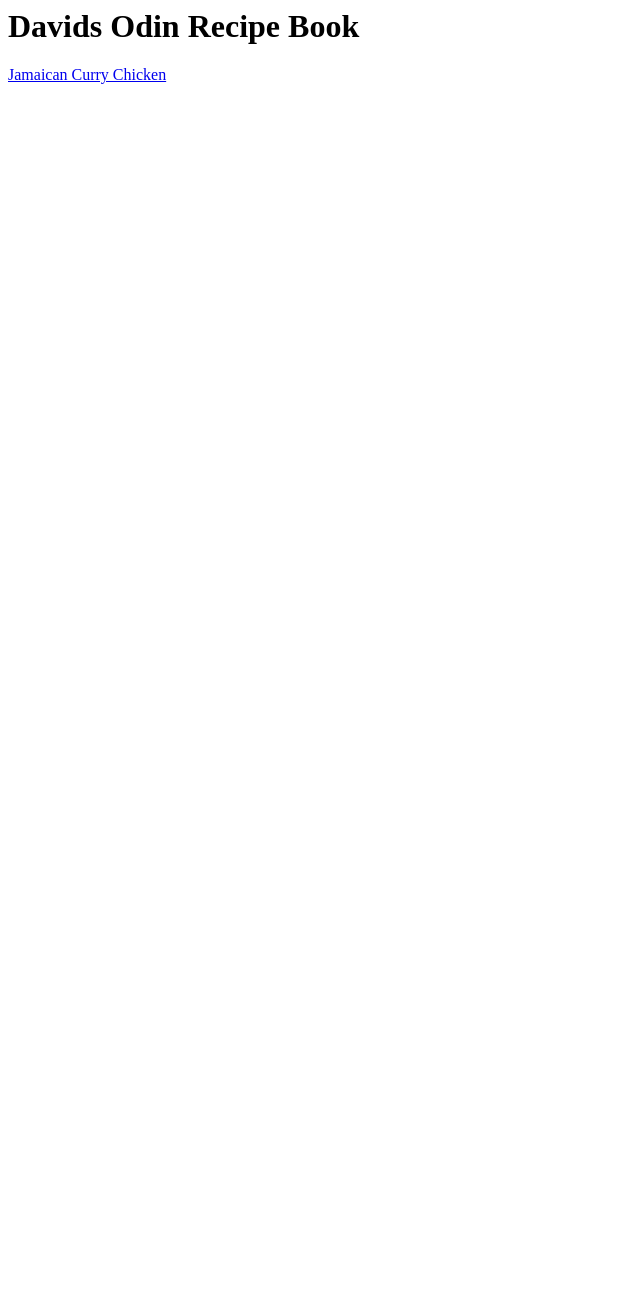
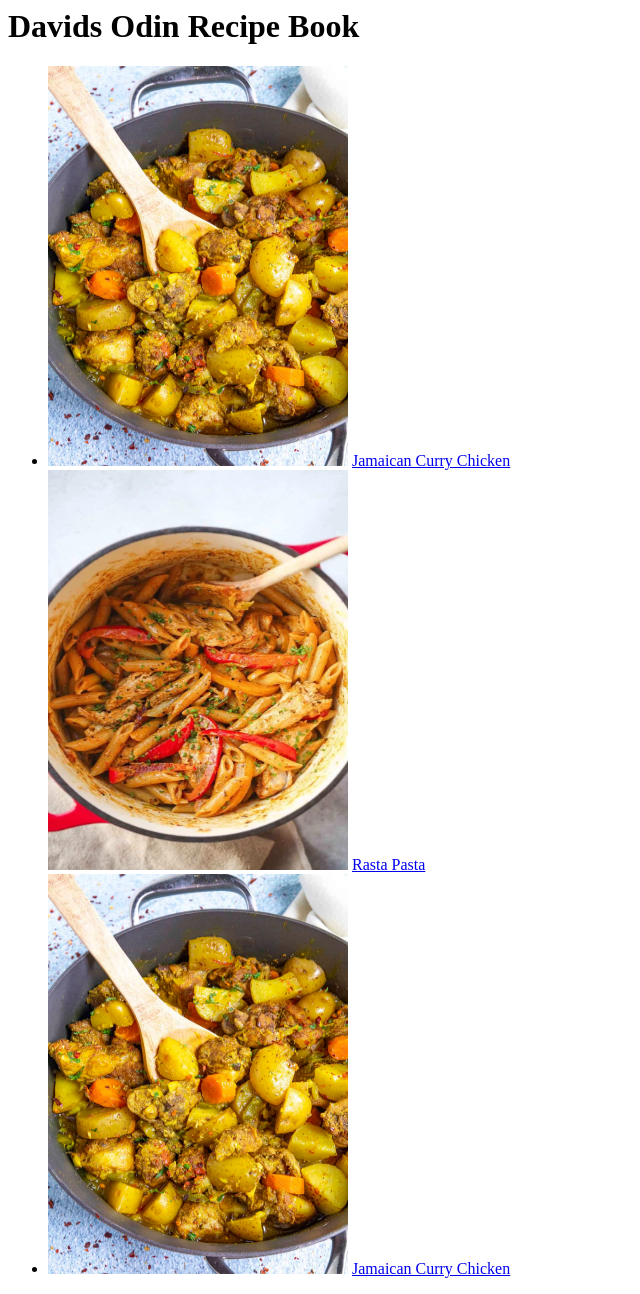
Before and after one commit to dHenriques3/odin-recipes, a plain HTML site: page index.html in a window 1280 px wide. Shown: the whole page, without its empty margins (0-640 px from the left). Before the commit the page ends 800 px from the top, so only its background shows below. Drawn offline with Linux system fonts and the light colour scheme.

Commit message:
second recipie

```diff
--- a/index.html
+++ b/index.html
@@ -1,2 +1,18 @@
 <h1>Davids Odin Recipe Book</h1>
-<a href="recipes/currychicken.html"> Jamaican Curry Chicken</a>
+
+<div>
+  <ul>
+    <li>
+      <img src="./recipes/images/currychicken.jpeg" alt="curry chicken" width="300" height="400">
+      <a href="recipes/currychicken.html"> Jamaican Curry Chicken</a>
+    </li>
+      <img src="./recipes/images/rastapasta.jpeg" alt="rasta pasta" width="300" height="400">
+      <a href="recipes/rastapasta.html"> Rasta Pasta</a>
+    <li>
+      <img src="./recipes/images/currychicken.jpeg" alt="curry chicken" width="300" height="400">
+      <a href="recipes/currychicken.html"> Jamaican Curry Chicken</a>
+    </li>
+
+
+  </ul>
+</div>
```
Also changed, not shown: recipes/images/Rastapasta.jpeg (added), recipes/rastapasta.html (added).
